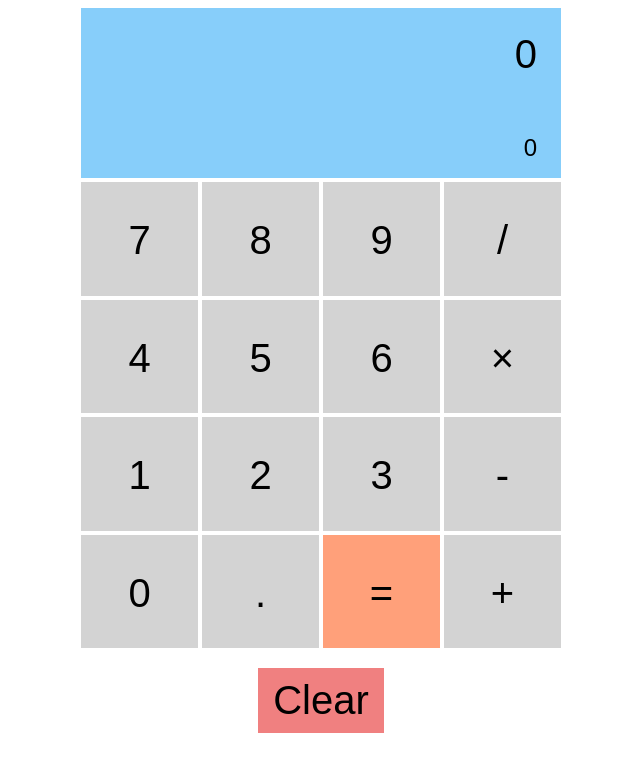
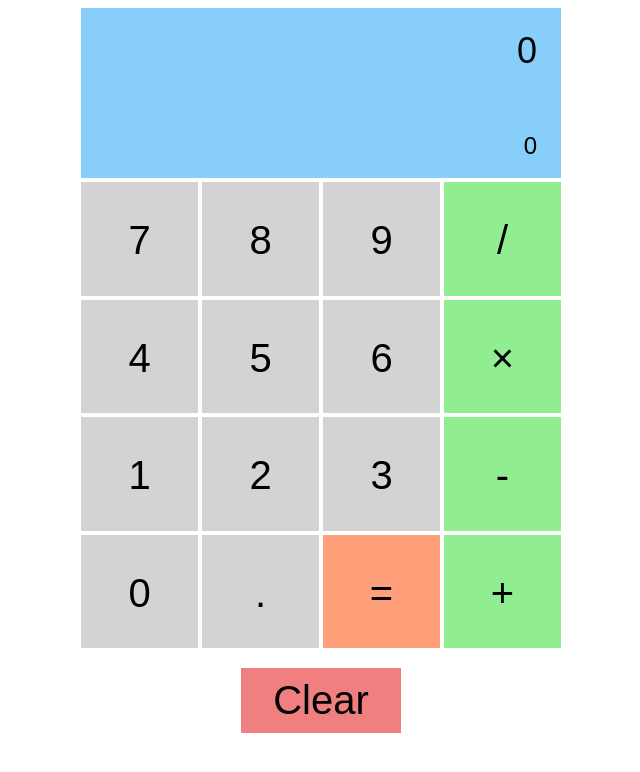
Before and after one commit to vitsenyl/calculator, a plain HTML site: page index.html in a window 1280 px wide. Shown: the whole page, without its empty margins (319-959 px from the left). Drawn offline with Linux system fonts and the light colour scheme.

Commit message:
Fixed cosmetic styling and added scrollbar to input expression

```diff
--- a/css/styles.css
+++ b/css/styles.css
@@ -36,7 +36,11 @@ html {
 
 #currentInput {
     height: 60%;
-    padding-top: 3vmin;
+    padding-top: 2vmin;
+    line-height: 1.5em;
+    height: 3em;
+    overflow: auto;
+    font-size: .9em;
 }
 
 #output {
@@ -48,6 +52,7 @@ html {
     display: grid;
     grid-gap: inherit;
     grid-template-columns: repeat(3, 1fr);
+    vertical-align: bottom;
 }
 
 .btn {
@@ -63,6 +68,7 @@ html {
 .fx {
     background-color: lightgreen;
 }
+
 #operate {
     background-color: lightsalmon;
 }
@@ -73,6 +79,8 @@ html {
     margin-top: 20px;
     padding-top: 10px;
     padding-bottom: 10px;
-    width: 10%;
+    width: 20vmin;
+    min-width: 100px;
+    max-width: 200px;
     background-color: lightcoral;
 }
--- a/index.html
+++ b/index.html
@@ -31,10 +31,10 @@
             <div value='.' class='input btn'>.</div>
             <div id='operate' class='operate btn'>=</div>
         </div>
-        <div value='/' class='input btn'>/</div>
-        <div value='*' class='input btn'>×</div>
-        <div value='-' class='input btn'>-</div>
-        <div value='+' class='input btn'>+</div>
+        <div value='/' class='input fx btn'>/</div>
+        <div value='*' class='input fx btn'>×</div>
+        <div value='-' class='input fx btn'>-</div>
+        <div value='+' class='input fx btn'>+</div>
 
     </div>
     <div class="clear">Clear</div>
```
